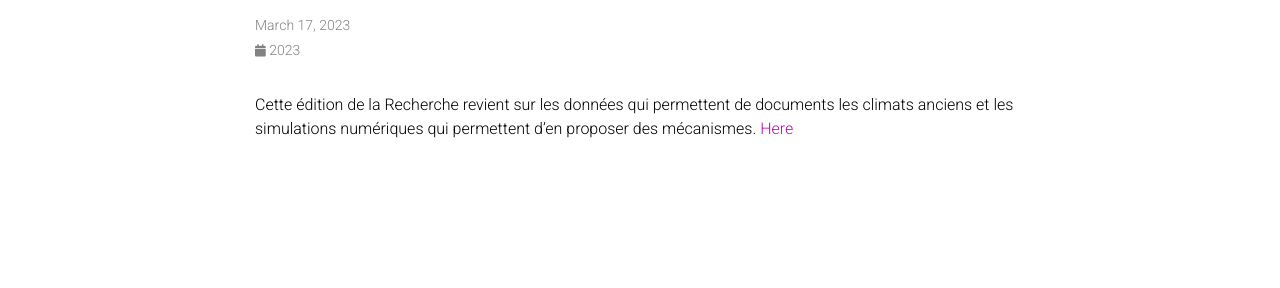
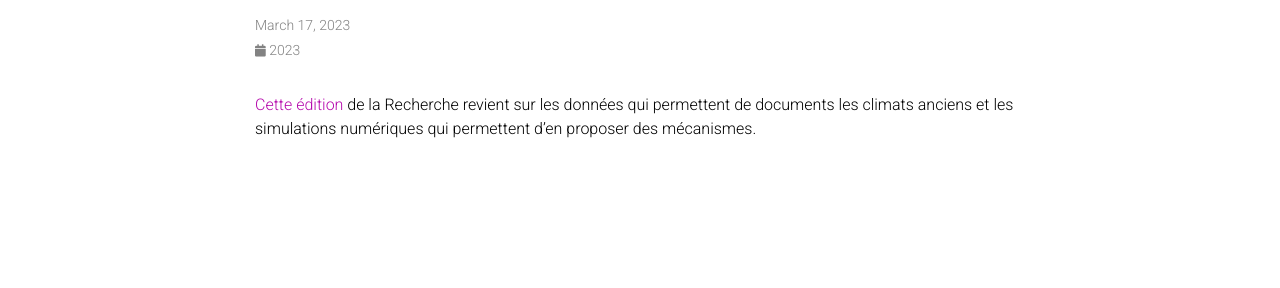
Before and after one commit to pierre-sepulchre/pierre-sepulchre.github.io, a Jekyll site: the page built from _news/announcement_5.md, in a window 1280 px wide. Shown: the part 145-433 px from the top of the page. Built offline with Jekyll 4.4.1, drawn with Linux system fonts in a browser that asks for light colours; comment, search, counter and statistics services are not loaded; a style sheet for code colours, icons or effects is not loaded.

Commit message:
Update announcement_5.md

```diff
--- a/_news/announcement_5.md
+++ b/_news/announcement_5.md
@@ -3,5 +3,4 @@ layout: post
 date: 2023-03-17 11:30:00-0400
 inline: true
 ---
-Cette édition de la Recherche revient sur les données qui permettent de documents les climats anciens et les simulations numériques qui permettent d'en proposer des mécanismes.
-<a href="https://paleoclim-cnrs.github.io/presentations/2022_01_28_Defense_Julia_Bres/">Here</a>
+<a href="https://www.larecherche.fr/parution/trimestriel-573">Cette édition</a> de la Recherche revient sur les données qui permettent de documents les climats anciens et les simulations numériques qui permettent d'en proposer des mécanismes.
```
